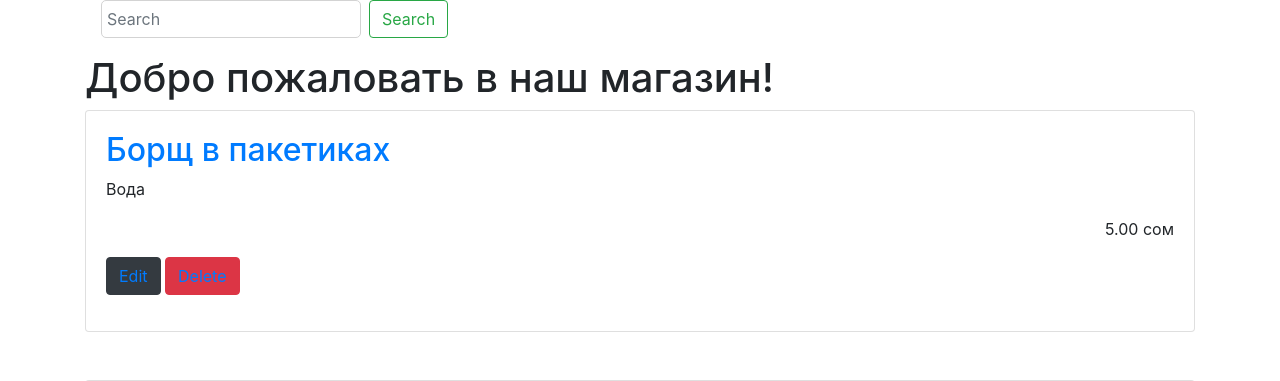
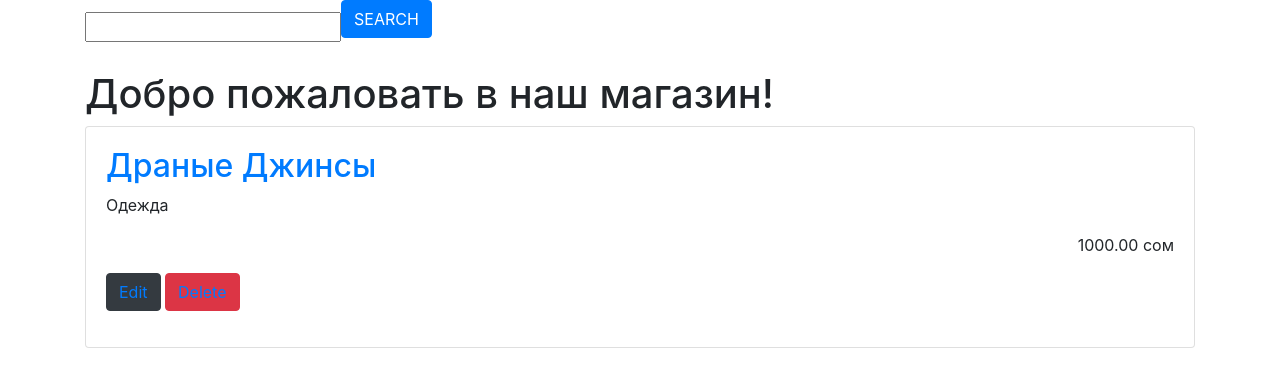
Before and after one commit to Janik2019/eshop, a Django app: page / in a window 1280 px wide. Shown: the part 56-437 px from the top of the page. Run offline with Django 3.2, Linux system fonts and the light colour scheme; data comes from the database, SQL or seed files in the repository; some libraries are stand-ins or nearby versions.

Commit message:
Исправил форму поиска

```diff
--- a/source/webapp/forms.py
+++ b/source/webapp/forms.py
@@ -12,4 +12,4 @@
 
 
 class SearchForm(forms.Form):
-    name = forms.CharField(max_length=100, required=True, label='Название')
+    name = forms.CharField(max_length=100, required=False, label='Название')
--- a/source/webapp/templates/index.html
+++ b/source/webapp/templates/index.html
@@ -2,9 +2,13 @@
 
 {% block content %}
 
-     <form class="form-inline my-2 my-lg-0" action="{% url 'search' %}" method="GET" name="search">
-        <input class="form-control mr-sm-2 ml-3" type="text" placeholder="Search" name="search">
-        <input type="submit" value="Search" class="btn btn-outline-success my-2 my-sm-0">
+     <form class="form-inline my-2 my-lg-0" action="{% url 'search' %}" method="GET">
+        {% csrf_token %}
+        {% for field in form %}
+            {{ field }}
+        {% endfor %}
+
+        <p class="text-center"><input type="submit" value="SEARCH" class="btn btn-primary"></p>
     </form>
 
 
--- a/source/webapp/views.py
+++ b/source/webapp/views.py
@@ -5,20 +5,11 @@
 
 
 def index_view(request):
-    # примеры фильтрации по совпадению значений и сортировки есть в раздатке #43.
-    # здесь приведён пример фильтрации по другому критерию: "больше, чем".
-    # в Django другие критерии фильтрации обозначаются с помощью т.н. "лукапов"
-    # (англ. "lookup"), специальных слов, которые пишутся после названия полей
-    # через двойное подчёркивание - "__". Например, лукап "gt" обозначает "greater than" -
-    # "больше, чем", и таким образом Django будет искать записи, у которых поле amount
-    # больше, чем заданное значение (0).
-    # Список лукапов приведён в документации Django здесь:
-    # https://docs.djangoproject.com/en/2.2/topics/db/queries/#field-lookups.
-    # Также PyCharm при правильной настройке начинает подсказывать, что вы можете
-    # записать в аргументах filter() для той или иной модели.
-    products = Product.objects.filter(amount__gt=0).order_by('name')
+    products = Product.objects.filter(amount__gt=0).order_by('category','name')
+    form = SearchForm()
     return render(request, 'index.html', context={
-        'products': products
+        'products': products,
+        'form':form
     })
 
 
@@ -89,9 +80,13 @@
 
 
 def search(request):
-    print(request.GET)
-    list=request.GET.get('search')
-    products= Product.objects.filter(name__contains=list)
-    return render(request, 'index.html', context={
-        'products': products
+    print(request.GET.get('name'))
+    form = SearchForm(data=request.GET)
+    if form.is_valid():
+        name = form.cleaned_data['name']
+        products= Product.objects.filter(name__contains=name)
+        return render(request, 'index.html', context={
+        'products': products,
+        'name':name,
+        'form':form
     })
```
